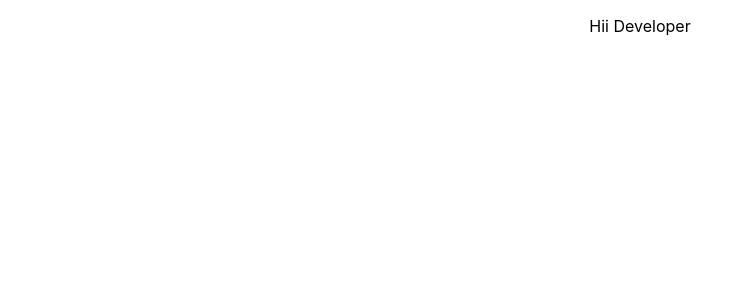
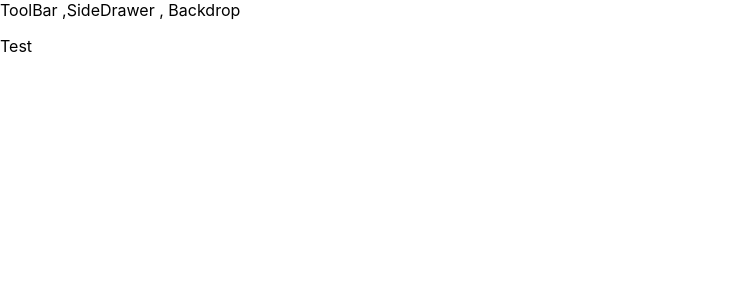
Before and after one commit to rahulgundiya/Burger-App, a React (Create React App) app in the folder burger-app/: page / in a window 1280 px wide. Shown: the top 300 px of the page, without its empty margins (0-750 px from the left). Built offline with nearby package versions, Linux system fonts and the light colour scheme.

Commit message:
Creating a layout-Component

```diff
--- a/burger-app/src/App.js
+++ b/burger-app/src/App.js
@@ -1,12 +1,18 @@
-import React from 'react';
+import React, {Component} from 'react';
 import classes from './App.module.css';
+import Layout from './components/Layout/Layout'
+class  App extends Component {
+  render() {
 
-function App() {
-  return (
-    <div className={classes.App}>
-    <p>Hii Developer</p>
-    </div>
-  );
+
+   return (
+    <div className={classes}>
+      <Layout>
+        <p>Test</p>
+      </Layout>
+       </div>
+   )
+}
 }
 
 export default App;
--- /dev/null
+++ b/burger-app/src/components/Layout/Layout.js
@@ -0,0 +1,13 @@
+import React from 'react'
+import ReactAux from '../../hoc/ReactAux'
+
+const layout = (props) => (
+    <ReactAux>
+    <div>ToolBar ,SideDrawer , Backdrop </div>
+    <main> {props.children} </main>
+    </ReactAux>
+
+
+
+)
+export default layout;
--- /dev/null
+++ b/burger-app/src/hoc/ReactAux.js
@@ -0,0 +1,4 @@
+const reactaux =  (props)=> props.children;
+
+
+export default reactaux;
```
